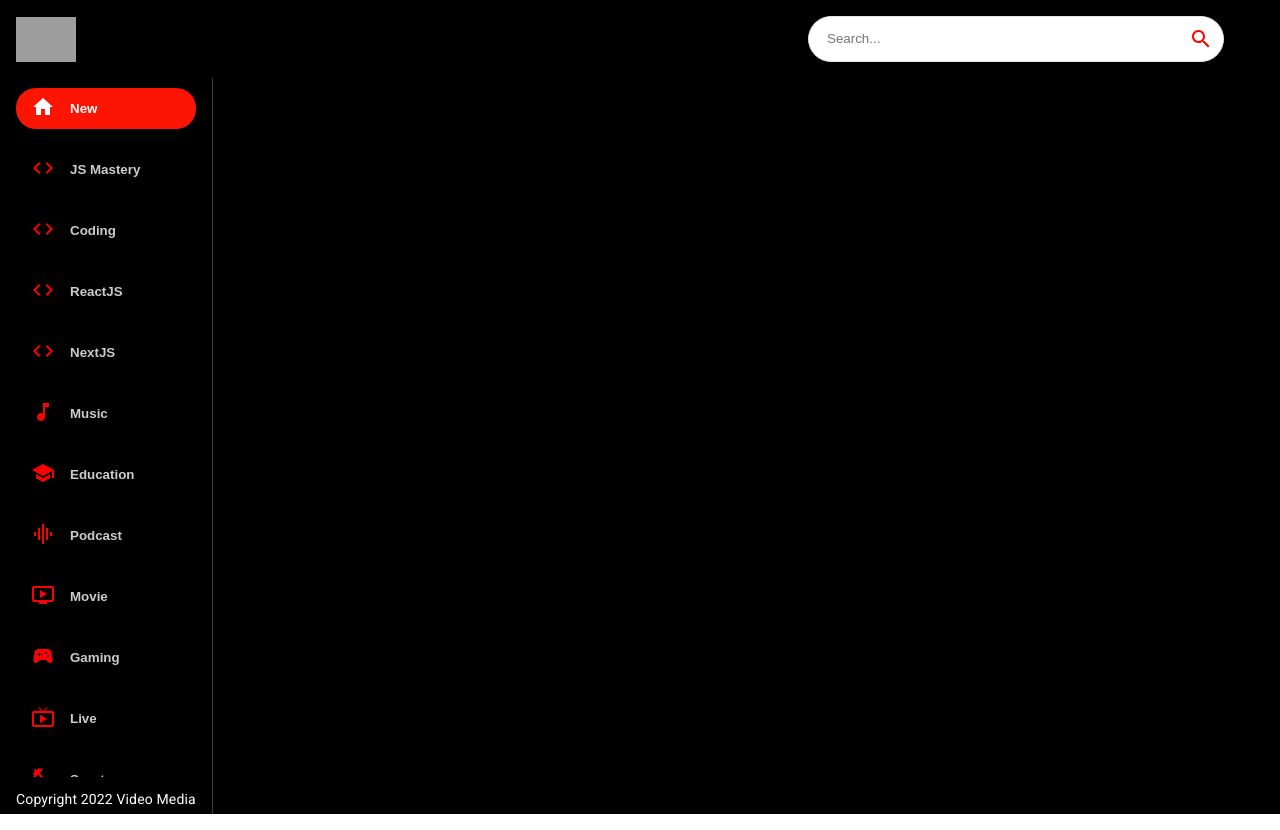
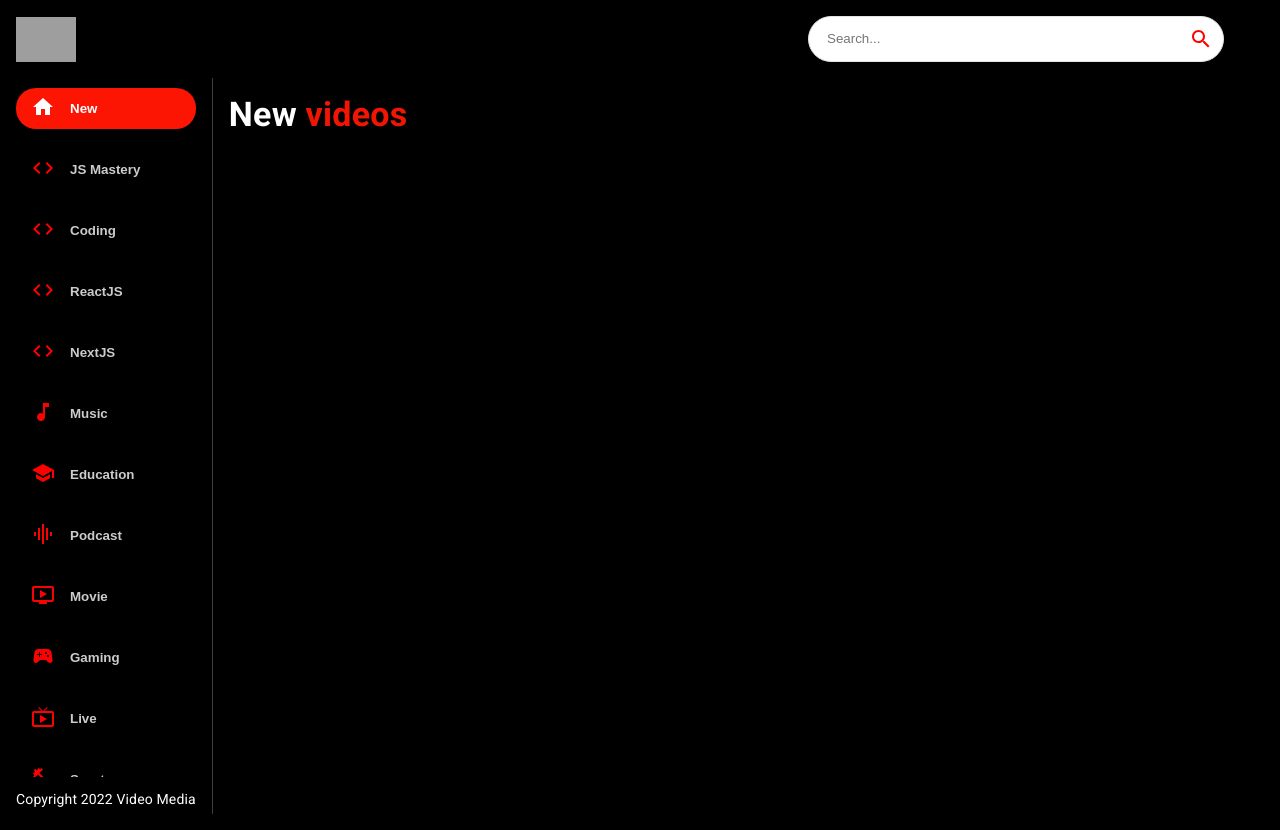
Before and after one commit to Sheuenjar/Youtube, a React (Create React App) app: page / in a window 1280 px wide. Built offline with nearby package versions, Linux system fonts and the light colour scheme; grey boxes are pictures that could not be loaded.

Commit message:
prepared for fetch videos

```diff
--- a/src/components/Feed.jsx
+++ b/src/components/Feed.jsx
@@ -3,7 +3,7 @@
 
 import { useState, useEffect } from 'react';
 import { Box, Stack, Typography } from '@mui/material';
-import Sidebar from './Sidebar';
+import {Sidebar, Videos} from './';
 
 
 
@@ -25,6 +25,14 @@
           Copyright 2022 Video Media
         </Typography>
       </Box>
+
+      <Box p={2} sx={{ overFlowY: 'auto', height: '90vh', flex: 2 }}>
+        <Typography variant='h4' fontWeight='bold' mb={2} sx={{ color: 'white' }}>
+          New <span style={{ color: '#F31503' }}>videos</span>
+        </Typography>
+
+        <Videos videos={[]}/>
+      </Box>
     </Stack>
   )
 }
--- /dev/null
+++ b/src/components/Videos.jsx
@@ -0,0 +1,20 @@
+
+
+
+
+import React from 'react';
+
+
+
+
+
+
+const Videos = () => {
+  return (
+    <div>
+      Videos
+    </div>
+  )
+}
+
+export default Videos
--- a/src/components/index.js
+++ b/src/components/index.js
@@ -7,3 +7,4 @@
 export { default as VideoDetail } from './VideoDetail';
 export { default as SearchBar } from './SearchBar';
 export { default as Sidebar } from './Sidebar';
+export { default as Videos } from './Videos';
```
